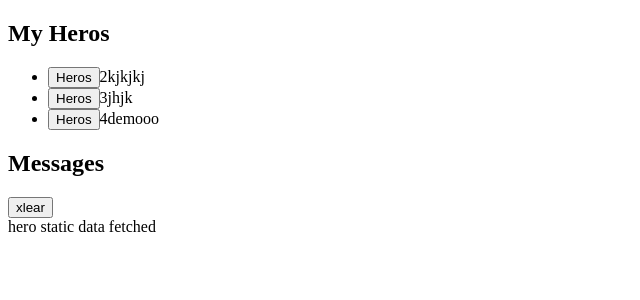
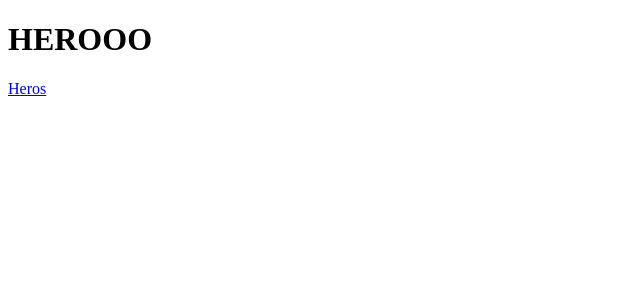
Before and after one commit to SANKALP1011/angualr-practice-app, an Angular app: page / in a window 1280 px wide. Shown: the top 300 px of the page, without its empty margins (0-640 px from the left). Built offline with nearby package versions, Linux system fonts and the light colour scheme.

Commit message:
routing added

```diff
--- a/src/app/app-routing.module.ts
+++ b/src/app/app-routing.module.ts
@@ -1,10 +1,16 @@
 import { NgModule } from '@angular/core';
 import { RouterModule, Routes } from '@angular/router';
+import { CommonModule } from '@angular/common';
+import { HeroComponent } from './hero/hero.component';
+import { HeroDetailsComponent } from './hero-details/hero-details.component';
 
-const routes: Routes = [];
+const routes: Routes = [
+  {path: "heros",component: HeroComponent},
+  {path:"herosDetails/:id",component: HeroDetailsComponent}
+];
 
 @NgModule({
   imports: [RouterModule.forRoot(routes)],
-  exports: [RouterModule]
+  exports: [RouterModule],
 })
 export class AppRoutingModule { }
--- a/src/app/app.component.html
+++ b/src/app/app.component.html
@@ -1,2 +1,6 @@
-<app-herooo></app-herooo>
+<h1>HEROOO</h1>
+<nav>
+    <a routerLink="/heros">Heros</a>
+</nav>
+<router-outlet></router-outlet>
 <app-message-component></app-message-component>
```
